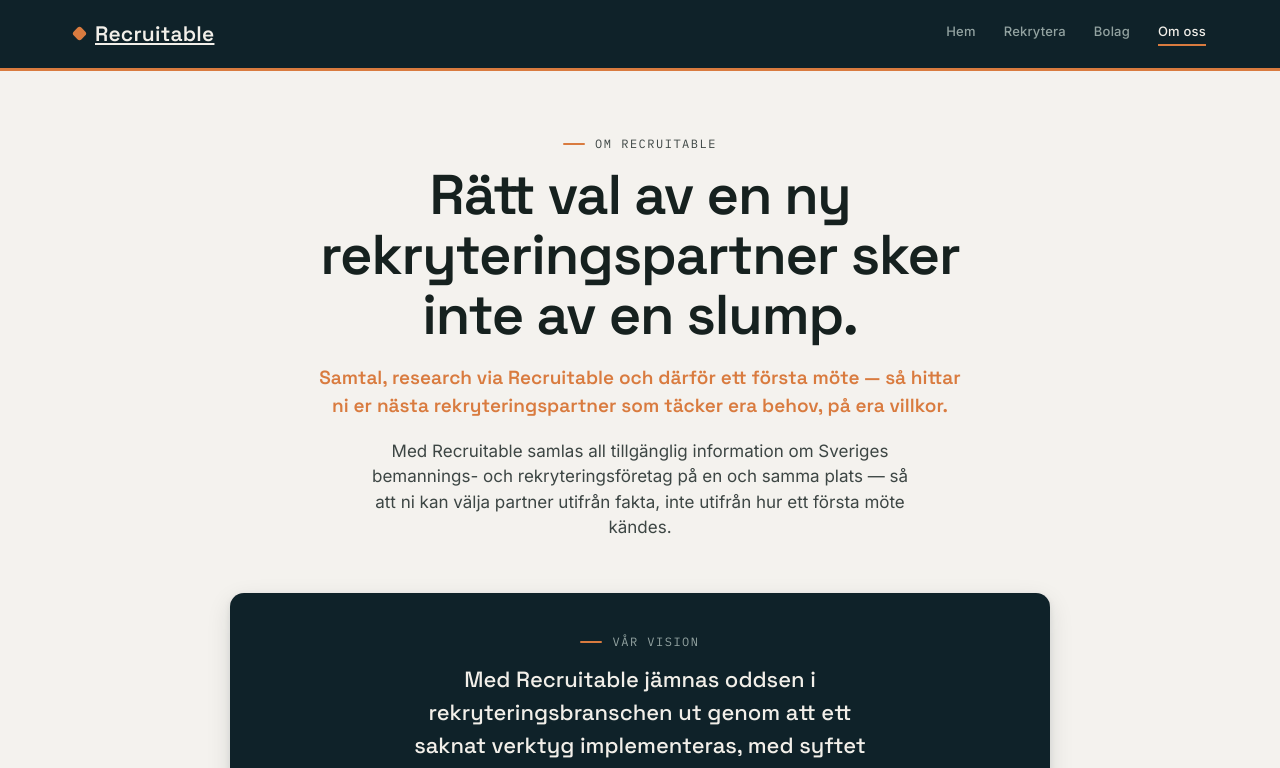
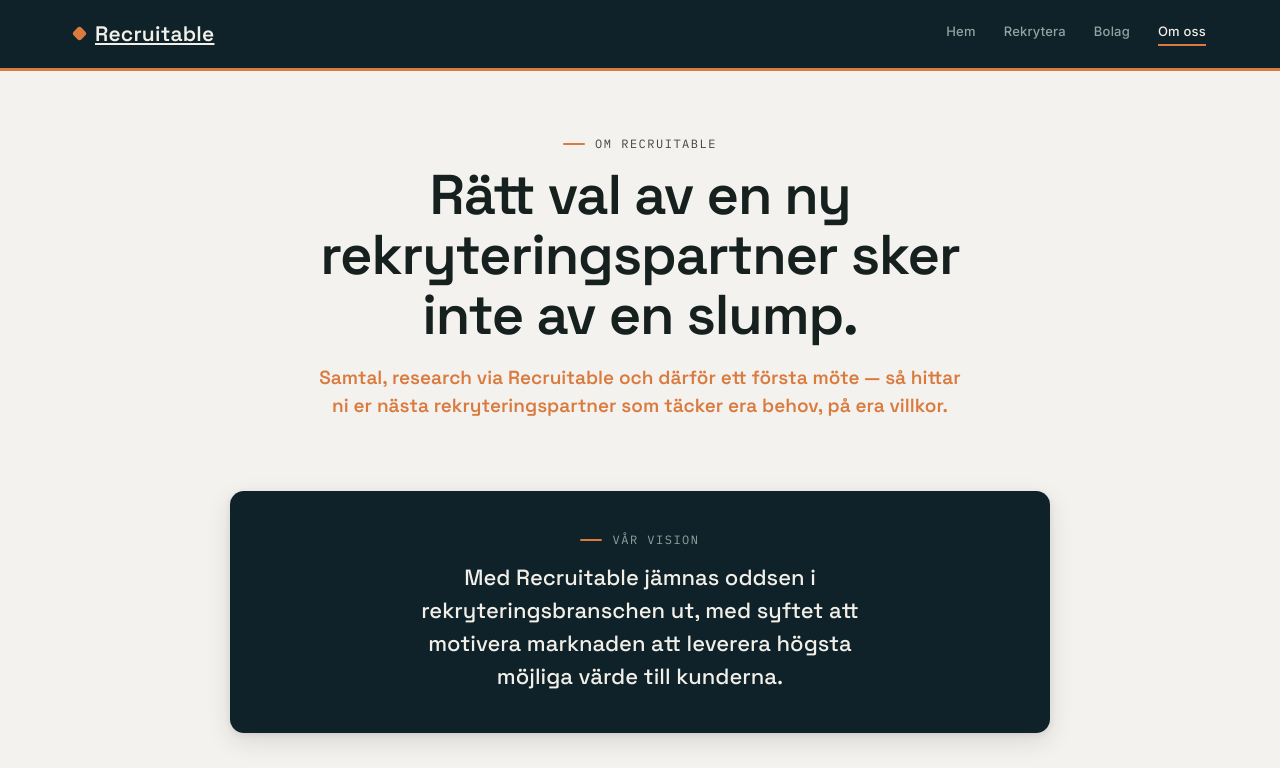
Before and after one commit to josefgnegussie-design/recruitable, a Next.js app: page /om-oss in a window 1280 px wide. Shown: the top 768 px of the page. Built offline with nearby package versions, Linux system fonts and the light colour scheme.

Commit message:
Korta ner hero- och visionstexten på Om oss
Tar bort brödtexten under hero-mellanraden samt bisatsen om
"saknat verktyg" i visionstexten.

```diff
--- a/app/om-oss/page.js
+++ b/app/om-oss/page.js
@@ -38,17 +38,13 @@
           Samtal, research via Recruitable och därför ett första möte — så hittar ni er nästa rekryteringspartner
           som täcker era behov, på era villkor.
         </p>
-        <p className="about-hero-sub">
-          Med Recruitable samlas all tillgänglig information om Sveriges bemannings- och rekryteringsföretag på
-          en och samma plats — så att ni kan välja partner utifrån fakta, inte utifrån hur ett första möte kändes.
-        </p>
       </section>
 
       <div className="vision-block">
         <div className="l-kicker">Vår vision</div>
         <p>
-          Med Recruitable jämnas oddsen i rekryteringsbranschen ut genom att ett saknat verktyg implementeras,
-          med syftet att motivera marknaden att leverera högsta möjliga värde till kunderna.
+          Med Recruitable jämnas oddsen i rekryteringsbranschen ut, med syftet att motivera marknaden att
+          leverera högsta möjliga värde till kunderna.
         </p>
       </div>
 
```
